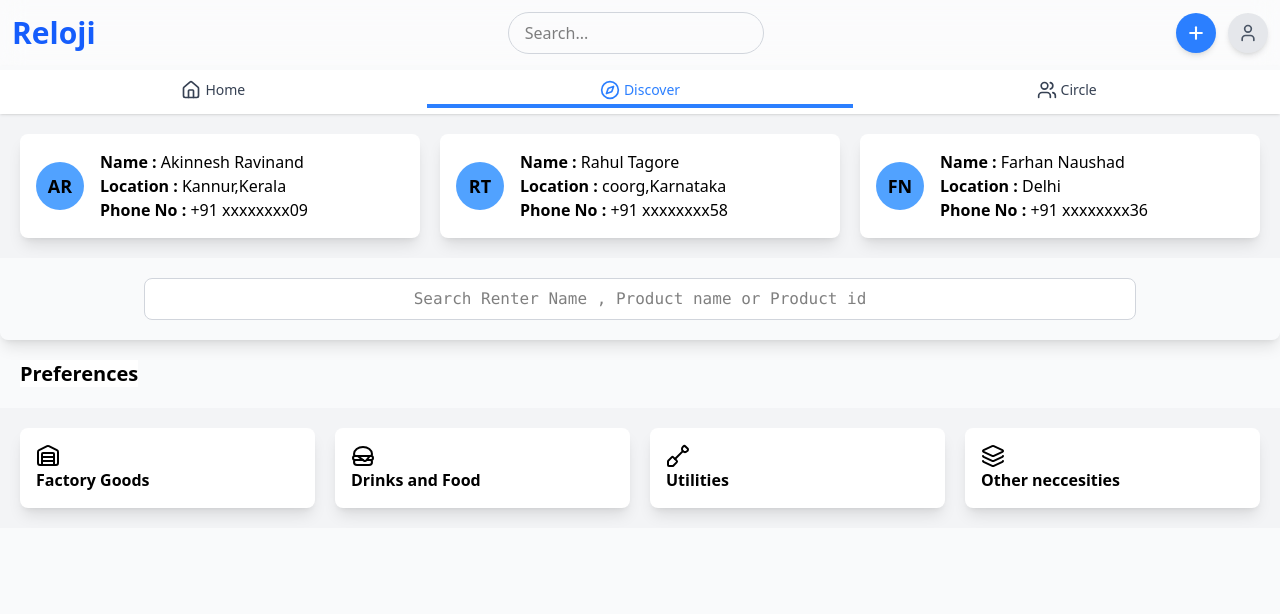
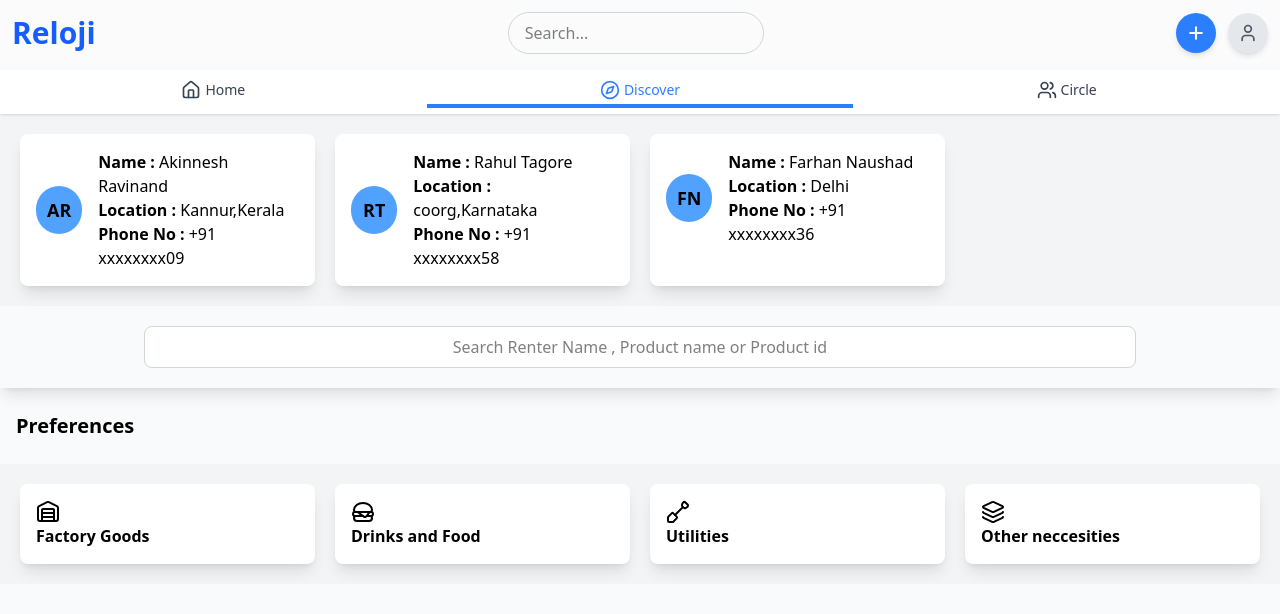
Before and after one commit to JeevanJhola/Reloji, a React (Vite) app in the folder client/: page /discover in a window 1280 px wide. Shown: the top 614 px of the page. Built offline with nearby package versions, Linux system fonts and the light colour scheme.

Commit message:
fix formatting

```diff
--- a/client/src/components/DiscoverPage.jsx
+++ b/client/src/components/DiscoverPage.jsx
@@ -33,7 +33,7 @@ export default function Discover() {
   return (
     <>
       <div className="min-h-screen  ">
-        <div className="  p-5 gap-5  grid grid-cols-[repeat(auto-fit,minmax(250px,1fr))] auto-rows-min  bg-gray-100">
+        <div className="p-5 grid gap-5 grid-cols-1 sm:grid-cols-2 lg:grid-cols-3 xl:grid-cols-4 bg-gray-100">
           {lenders.map((lender, index) => (
             <div key={index} className="bg-white shadow-lg  rounded-lg p-4">
               <div className=" flex items-center gap-4">
@@ -54,42 +54,38 @@ export default function Discover() {
           ))}
         </div>
 
-        <div className="  h-[100%] bg-gray shadow-lg text-center rounded-lg p-5">
+        <div className="h-[100%] bg-gray shadow-lg text-center p-5">
           <SearchBar
             id="Discover"
             placeholder="Search Renter Name , Product name or Product id"
             width="w-[80%]"
-            className="bg-white font-gray  text-center font-mono  rounded-lg p-2"
+            className="bg-white font-gray text-center rounded-lg p-2"
           />
         </div>
-        <div className="bg-gray m-5 w-[80%] h=[100%]">
-          <h1>
-            {" "}
-            <span className="font-bold text-xl bg-white font-sans">
-              Preferences
-            </span>
-          </h1>
+        <div className="my-6 px-4">
+          <h1 className="font-bold text-xl font-sans">Preferences</h1>
         </div>
-        <div className="p-5 gap-5  grid grid-cols-[repeat(auto-fit,minmax(250px,1fr))] auto-rows-min  bg-gray-100">
-          <div className="  bg-white shadow-lg  rounded-lg p-4">
+
+        <div className="grid grid-cols-2 sm:grid-cols-2 md:grid-cols-2 lg:grid-cols-4 gap-5 p-5 bg-gray-100">
+          <div className="bg-white shadow-lg rounded-lg p-4">
             <div>
               <Warehouse />
               <span className="font-bold">Factory Goods</span>
             </div>
           </div>
-          <div className="   bg-white shadow-lg  rounded-lg p-4">
+          <div className="bg-white shadow-lg rounded-lg p-4">
             <div>
               <Hamburger />
               <span className="font-bold">Drinks and Food</span>
             </div>
           </div>
-          <div className=" bg-white shadow-lg  rounded-lg p-4">
+          <div className="bg-white shadow-lg rounded-lg p-4">
             <div>
               <Shovel />
               <span className="font-bold">Utilities</span>
             </div>
           </div>
-          <div className=" bg-white shadow-lg  rounded-lg p-4">
+          <div className="bg-white shadow-lg rounded-lg p-4">
             <div>
               <Layers />
               <span className="font-bold">Other neccesities</span>
```
